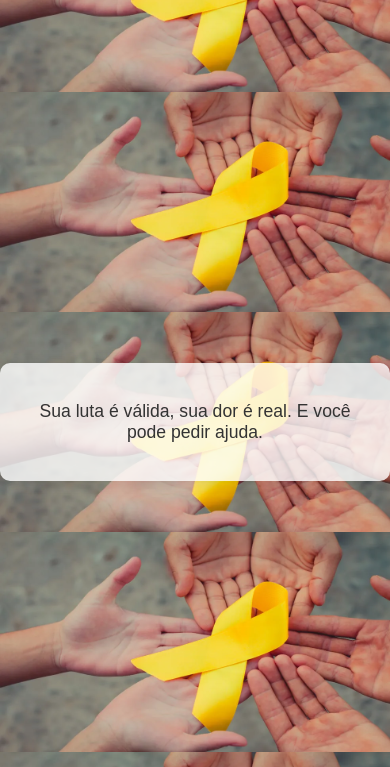
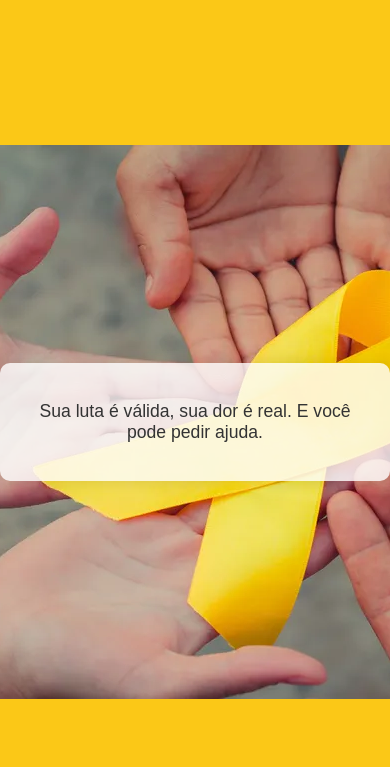
Before and after one commit to Victor-Tec-Seg/mensagens-setembroamarelo, a plain HTML site: page index.html in a window 390 px wide. Shown: the top 767 px of the page. Drawn offline with Linux system fonts and the light colour scheme.

Commit message:
Update index.html

```diff
--- a/index.html
+++ b/index.html
@@ -12,11 +12,11 @@
             align-items: center;
             height: 100vh;
             margin: 0;
+            background-color: #fbc817; /* Cor de fundo para a área que não é coberta pela imagem */
             background-image: url('https://raw.githubusercontent.com/Victor-Tec-Seg/mensagens-setembroamarelo/main/imagens/setembro-amarelo-shutterstock.jpg?ver=2'); /* Adiciona parâmetro para evitar cache */
-            background-size: cover;
-            background-position: center;
-            background-attachment: fixed;
-            position: relative;
+            background-size: auto; /* Mantém o tamanho original da imagem */
+            background-repeat: no-repeat; /* Evita que a imagem se repita */
+            background-position: center; /* Centraliza a imagem de fundo */
         }
         .message-box {
             text-align: center;
@@ -39,9 +39,6 @@
         }
         /* Ajustes para telas menores */
         @media (max-width: 768px) {
-            body {
-                background-size: contain;
-            }
             .message-box p {
                 font-size: 1.1em;
             }
@@ -69,7 +66,7 @@
             "Você importa. Se precisar, não hesite em buscar apoio.",
             "A dor pode ser dividida e o peso pode ser aliviado. Se precisar, peça ajuda.",
             "Pedir ajuda é um sinal de força e resiliência.",
-            "A esperança se renova a cada dia. Se precisar de suporte, estenda a mão.",
+            "A esperança se renova a cada dia. Se precisar de suporte, peça ajuda.",
             "Todo mundo precisa de alguém em algum momento. Não tenha medo de pedir ajuda.",
             "Você merece ser ouvido e compreendido. Se precisar, fale com alguém.",
             "Seu valor é incalculável. Se precisar, peça ajuda.",
```
